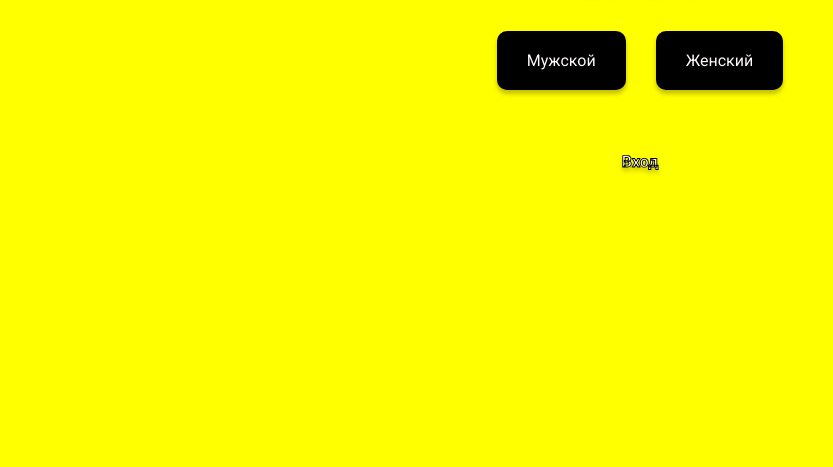
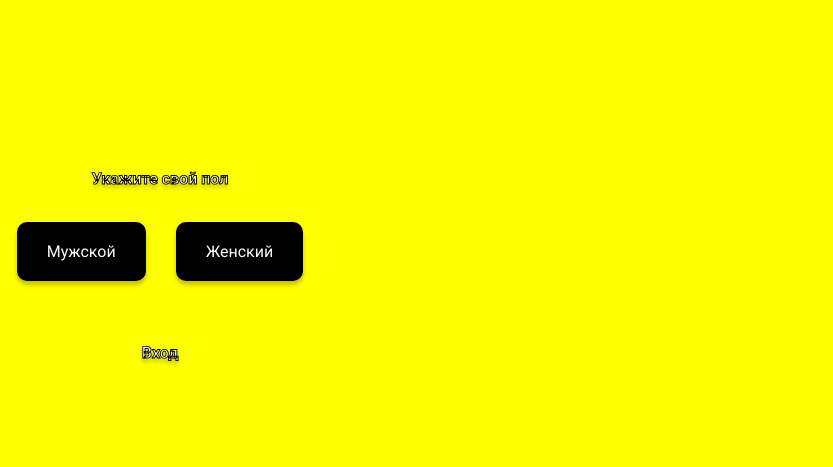
Before and after one commit to icezick/icezicklove, a plain HTML site: page index.html in a window 1280 px wide. Shown: the part 333-800 px from the top of the page, without its empty margins (0-833 px from the left). Drawn offline with Linux system fonts and the light colour scheme.

Commit message:
Update style.css
Добавил медиа запрос на 350px

```diff
--- a/CSS/style.css
+++ b/CSS/style.css
@@ -1,7 +1,7 @@
 body {
 	margin-left: auto;
 	margin-right: auto;
-	min-width: 320px;
+	max-width: 320px;
 	background: #FFFF00;
 	font-family: 'Roboto', sans-serif;
 	font-size: 16px;
@@ -45,6 +45,12 @@ body {
 	-webkit-text-stroke: 0.9px black;
 	margin: 0px;
 	padding: 59px 91.5px 0px 91.5px;
+}
+
+@media (min-width: 350px){
+	.gender_selection {
+		padding: 250px 91.5px 0px 91.5px;
+	}
 }
 
 .gender_button-container {
```
